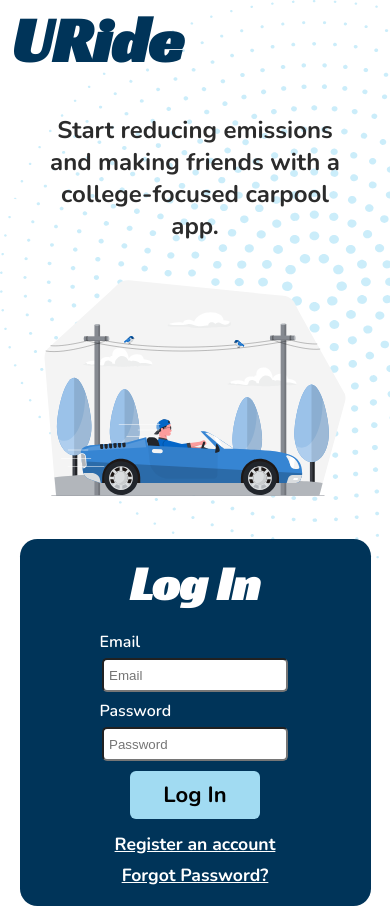
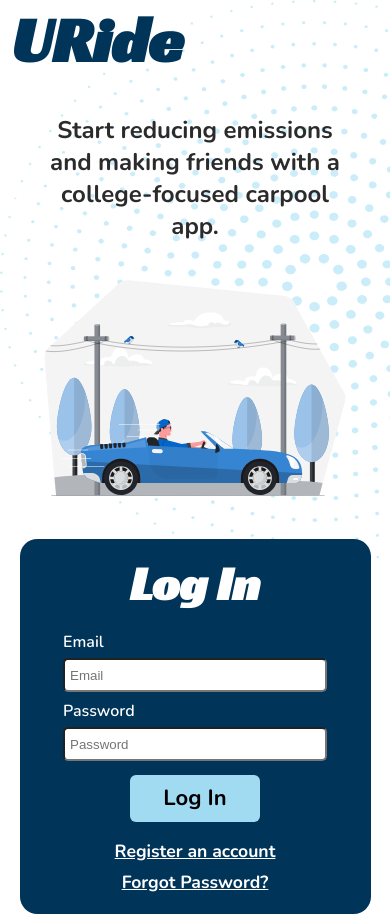
Before and after one commit to COP4331-Group3-Fall2021/U-Ride, a React (Create React App) app in the folder web/: page / in a window 390 px wide. Built offline with nearby package versions, Linux system fonts and the light colour scheme.

Commit message:
making forms responsive

```diff
--- a/web/src/styles/Splash.css
+++ b/web/src/styles/Splash.css
@@ -258,8 +258,7 @@ input{
 }
 
 form input {
-    width: 90%;
-    max-width: 250px;
+    width: 250px;
 }
 
 form label {
```
